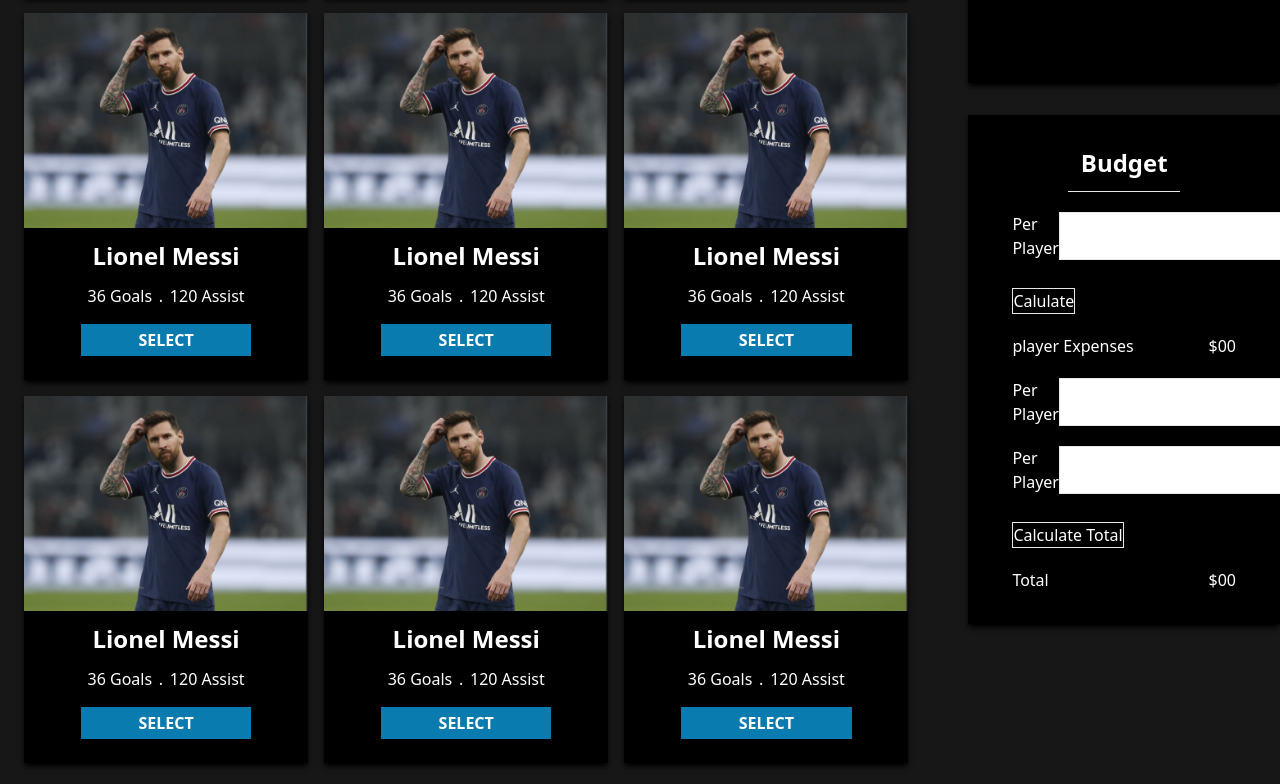
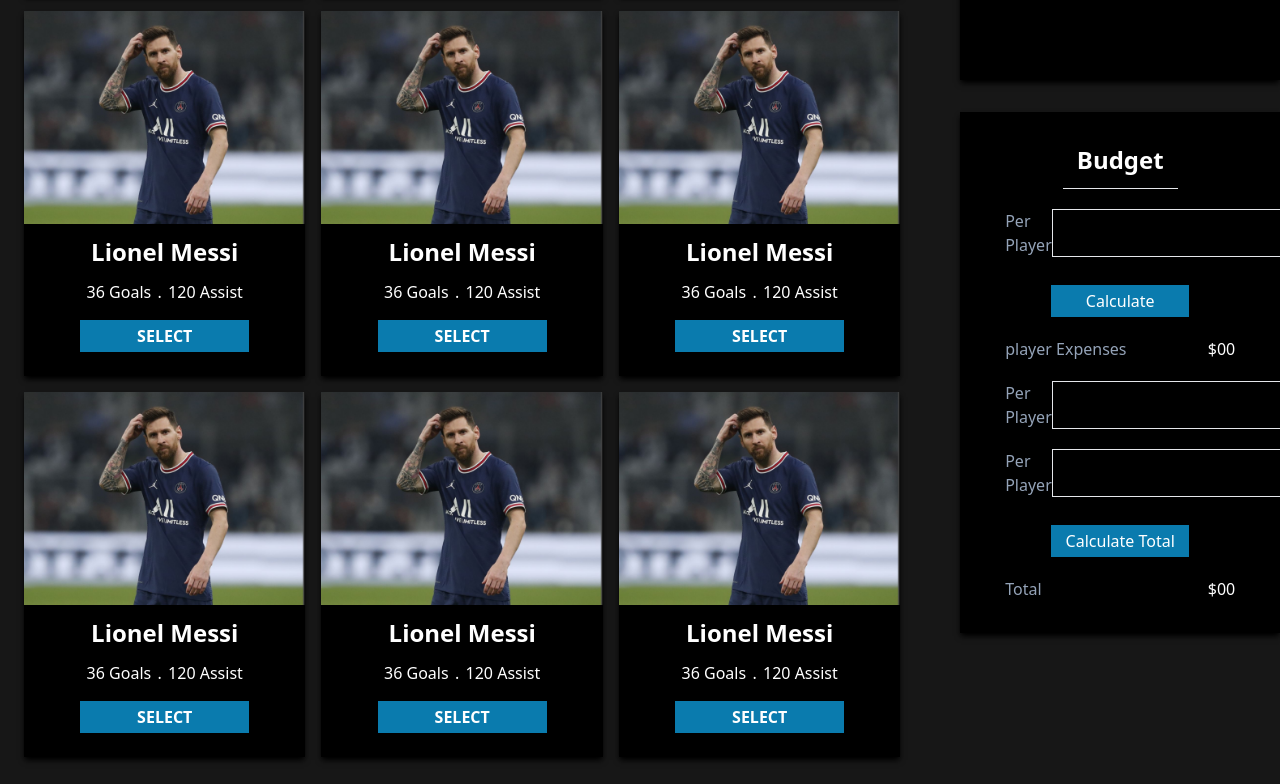
Before and after one commit to ashimbhowmik/best-five-selec, a plain HTML site: page index.html in a window 1280 px wide. Shown: the part 776-1560 px from the top of the page. Drawn offline with nearby package versions, Linux system fonts and the light colour scheme.

Commit message:
calculate part redesign

```diff
--- a/index.html
+++ b/index.html
@@ -1,5 +1,6 @@
 <!DOCTYPE html>
 <html lang="en">
+
 <head>
     <meta charset="UTF-8">
     <meta http-equiv="X-UA-Compatible" content="IE=edge">
@@ -10,6 +11,7 @@
     <link rel="stylesheet" href="/css/style.css">
     <title>Document</title>
 </head>
+
 <body>
 
     <!-- Header part design -->
@@ -21,7 +23,8 @@
             </div>
             <section class="flex flex-col text-center justify-center items-center ">
                 <h1 class="text-7xl mb-6 text-amber-600 font-semibold">Select Your Best Five</h1>
-                <p class="text-lg w-3/4 text-white">Lorem ipsum dolor sit, amet consectetur adipisicing elit. Et cum sapiente eius itaque repellendus aspernatur aperiam odio delectus dolorem temporibus.</p>
+                <p class="text-lg w-3/4 text-white">Lorem ipsum dolor sit, amet consectetur adipisicing elit. Et cum
+                    sapiente eius itaque repellendus aspernatur aperiam odio delectus dolorem temporibus.</p>
             </section>
             <div class="">
                 <img class="mt-16" src="/image/bannar2.png" alt="" srcset="">
@@ -39,8 +42,9 @@
 
         <section class="flex container mx-auto gap-9 py-20">
             <section class="w-3/4 grid grid-cols-3 gap-4 px-6 ">
-               <article class="flex flex-col justify-center items-center bg-black shadow-md shadow-black hover:shadow-none">
-                    <figure  class="w-full" >
+                <article
+                    class="flex flex-col justify-center items-center bg-black shadow-md shadow-black hover:shadow-none">
+                    <figure class="w-full">
                         <img class="w-full" src="image/messi.png" alt="Shoes" />
                     </figure>
                     <h2 class="text-center text-2xl font-semibold my-3 text-white">Lionel Messi</h2>
@@ -51,8 +55,9 @@
                     </div>
                     <button class=" w-3/5 py-1 font-semibold mb-6 text-white bg-sky-500/75 ">SELECT</button>
                 </article>
-               <article class="flex flex-col justify-center items-center bg-black shadow-md shadow-black hover:shadow-none">
-                    <figure  class="w-full" >
+                <article
+                    class="flex flex-col justify-center items-center bg-black shadow-md shadow-black hover:shadow-none">
+                    <figure class="w-full">
                         <img class="w-full" src="image/messi.png" alt="Shoes" />
                     </figure>
                     <h2 class="text-center text-2xl font-semibold my-3 text-white">Lionel Messi</h2>
@@ -63,8 +68,9 @@
                     </div>
                     <button class=" w-3/5 py-1 font-semibold mb-6 text-white bg-sky-500/75 ">SELECT</button>
                 </article>
-               <article class="flex flex-col justify-center items-center shadow-md shadow-black bg-black hover:shadow-none">
-                    <figure  class="w-full" >
+                <article
+                    class="flex flex-col justify-center items-center shadow-md shadow-black bg-black hover:shadow-none">
+                    <figure class="w-full">
                         <img class="w-full" src="image/messi.png" alt="Shoes" />
                     </figure>
                     <h2 class="text-center text-2xl font-semibold my-3 text-white">Lionel Messi</h2>
@@ -75,8 +81,9 @@
                     </div>
                     <button class=" w-3/5 py-1 font-semibold mb-6 text-white bg-sky-500/75 ">SELECT</button>
                 </article>
-               <article class="flex flex-col justify-center items-center shadow-md shadow-black bg-black hover:shadow-none">
-                    <figure  class="w-full" >
+                <article
+                    class="flex flex-col justify-center items-center shadow-md shadow-black bg-black hover:shadow-none">
+                    <figure class="w-full">
                         <img class="w-full" src="image/messi.png" alt="Shoes" />
                     </figure>
                     <h2 class="text-center text-2xl font-semibold my-3 text-white">Lionel Messi</h2>
@@ -87,8 +94,9 @@
                     </div>
                     <button class=" w-3/5 py-1 font-semibold mb-6 text-white bg-sky-500/75 ">SELECT</button>
                 </article>
-               <article class="flex flex-col justify-center items-center shadow-md shadow-black bg-black hover:shadow-none">
-                    <figure  class="w-full" >
+                <article
+                    class="flex flex-col justify-center items-center shadow-md shadow-black bg-black hover:shadow-none">
+                    <figure class="w-full">
                         <img class="w-full" src="image/messi.png" alt="Shoes" />
                     </figure>
                     <h2 class="text-center text-2xl font-semibold my-3 text-white">Lionel Messi</h2>
@@ -99,8 +107,9 @@
                     </div>
                     <button class=" w-3/5 py-1 font-semibold mb-6 text-white bg-sky-500/75 ">SELECT</button>
                 </article>
-               <article class="flex flex-col justify-center items-center shadow-md shadow-black bg-black hover:shadow-none">
-                    <figure  class="w-full" >
+                <article
+                    class="flex flex-col justify-center items-center shadow-md shadow-black bg-black hover:shadow-none">
+                    <figure class="w-full">
                         <img class="w-full" src="image/messi.png" alt="Shoes" />
                     </figure>
                     <h2 class="text-center text-2xl font-semibold my-3 text-white">Lionel Messi</h2>
@@ -111,8 +120,9 @@
                     </div>
                     <button class=" w-3/5 py-1 font-semibold mb-6 text-white bg-sky-500/75 ">SELECT</button>
                 </article>
-               <article class="flex flex-col justify-center items-center shadow-md shadow-black bg-black hover:shadow-none">
-                    <figure  class="w-full" >
+                <article
+                    class="flex flex-col justify-center items-center shadow-md shadow-black bg-black hover:shadow-none">
+                    <figure class="w-full">
                         <img class="w-full" src="image/messi.png" alt="Shoes" />
                     </figure>
                     <h2 class="text-center text-2xl font-semibold my-3 text-white">Lionel Messi</h2>
@@ -123,8 +133,9 @@
                     </div>
                     <button class=" w-3/5 py-1 font-semibold mb-6 text-white bg-sky-500/75 ">SELECT</button>
                 </article>
-               <article class="flex flex-col justify-center items-center shadow-md shadow-black bg-black hover:shadow-none">
-                    <figure  class="w-full" >
+                <article
+                    class="flex flex-col justify-center items-center shadow-md shadow-black bg-black hover:shadow-none">
+                    <figure class="w-full">
                         <img class="w-full" src="image/messi.png" alt="Shoes" />
                     </figure>
                     <h2 class="text-center text-2xl font-semibold my-3 text-white">Lionel Messi</h2>
@@ -135,8 +146,9 @@
                     </div>
                     <button class=" w-3/5 py-1 font-semibold mb-6 text-white bg-sky-500/75 ">SELECT</button>
                 </article>
-               <article class="flex flex-col justify-center items-center shadow-md shadow-black bg-black hover:shadow-none">
-                    <figure  class="w-full" >
+                <article
+                    class="flex flex-col justify-center items-center shadow-md shadow-black bg-black hover:shadow-none">
+                    <figure class="w-full">
                         <img class="w-full" src="image/messi.png" alt="Shoes" />
                     </figure>
                     <h2 class="text-center text-2xl font-semibold my-3 text-white">Lionel Messi</h2>
@@ -159,30 +171,34 @@
                     <hr class="w-3/5 mx-auto">
                     <ul id="list-container" class="mt-4"></ul>
                 </aside>
-                <aside class="bg-black shadow-md shadow-black text-white px-4 py-8">
-                    <h2 class="text-center text-2xl font-semibold mb-3">Budget</h2>
+                <aside class="bg-black shadow-md shadow-black px-4 py-8 text-white">
+                    <h2 class="text-center text-2xl font-semibold mb-3 ">Budget</h2>
                     <hr class="w-2/5 mx-auto">
                     <div class="w-4/5 mx-auto">
+                        <div class="flex justify-between mt-5 text-slate-400">
+                            <p>Per Player</p>
+                            <input class="border bg-black py-1 pl-2" type="text">
+                        </div>
+                        <div class="flex justify-center items-center">
+                            <button class="mt-7 py-1 w-3/5 bg-sky-500/75">Calculate</button>
+                        </div>
                         <div class="flex justify-between mt-5">
-                            <p>Per Player</p>
-                            <input class="border" type="text">
-                        </div>
-                        <button class="mt-7 border">Calulate</button>
-                        <div class="flex justify-between mt-5">
-                            <p>player Expenses</p>
+                            <p class="text-slate-400">player Expenses</p>
                             <p>$<span>00</span></p>
                         </div>
-                        <div class="flex justify-between mt-5">
+                        <div class="flex justify-between mt-5 text-slate-400">
                             <p>Per Player</p>
-                            <input class="border" type="text">
+                            <input class="border bg-black py-1 pl-2" type="text">
                         </div>
-                        <div class="flex justify-between mt-5">
+                        <div class="flex justify-between mt-5 text-slate-400">
                             <p>Per Player</p>
-                            <input class="border" type="text">
+                            <input class="border bg-black py-1 pl-2" type="text">
                         </div>
-                        <button class="mt-7 border">Calculate Total</button>
-                        <div class="flex justify-between mt-5">
-                            <p>Total</p>
+                        <div class="flex justify-center items-center">
+                            <button class="mt-7 py-1 w-3/5 bg-sky-500/75">Calculate Total</button>
+                        </div>
+                        <div class="flex justify-between mt-5 ">
+                            <p class="text-slate-400">Total</p>
                             <p>$<span>00</span></p>
                         </div>
                     </div>
@@ -201,15 +217,22 @@
     <hr>
     <footer class="flex justify-center bg-black py-10">
         <section class="">
-      <p class="mb-5 text-white"><i>Developed by &copy; <span class="text-yellow-500">Ashim Bhowmik Amit</span> 2022</i></p>
+            <p class="mb-5 text-white"><i>Developed by &copy; <span class="text-yellow-500">Ashim Bhowmik Amit</span>
+                    2022</i></p>
             <ul class="flex justify-evenly">
-          <li class="text-2xl"><a class="" href="https://www.facebook.com/ashim.bhowmik.amit.2000" target="_blank"><i class="fa-brands fa-facebook text-yellow-500 hover:text-blue-500"></i></a></li>
-          <li class=" text-2xl"><a class="" href="https://www.instagram.com/ashim.bhowmik.amit/" target="_blank"><i class="fa-brands fa-instagram text-yellow-500 hover:text-rose-500"></i></a></li>
-          <li class="text-2xl"><a class="" href="https://twitter.com/WmikAmit" target="_blank"><i class="fa-brands fa-twitter text-yellow-500 hover:text-sky-500"></i></a></li>
+                <li class="text-2xl"><a class="" href="https://www.facebook.com/ashim.bhowmik.amit.2000"
+                        target="_blank"><i class="fa-brands fa-facebook text-yellow-500 hover:text-blue-500"></i></a>
+                </li>
+                <li class=" text-2xl"><a class="" href="https://www.instagram.com/ashim.bhowmik.amit/"
+                        target="_blank"><i class="fa-brands fa-instagram text-yellow-500 hover:text-rose-500"></i></a>
+                </li>
+                <li class="text-2xl"><a class="" href="https://twitter.com/WmikAmit" target="_blank"><i
+                            class="fa-brands fa-twitter text-yellow-500 hover:text-sky-500"></i></a></li>
             </ul>
         </section>
     </footer>
 
     <!-- Footer part design end -->
 </body>
+
 </html>
```
Lines whose indentation alone changed are shown as unchanged.
